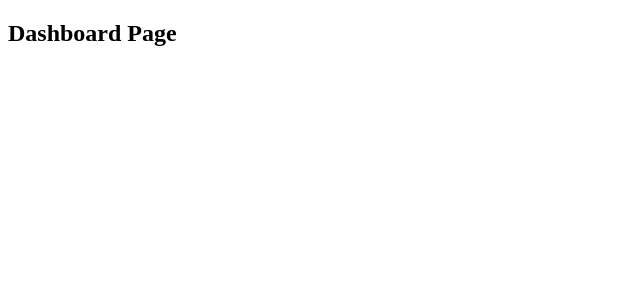
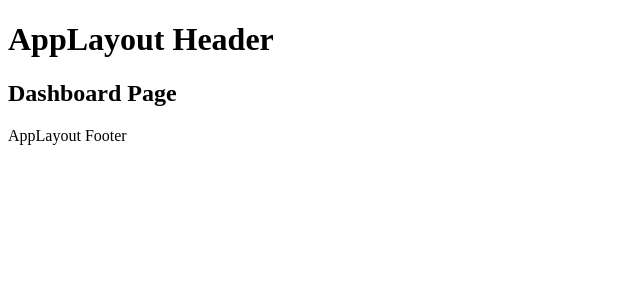
Before and after one commit to rramires/tut_vite_react_router_dom, a React (Vite) app: page / in a window 1280 px wide. Shown: the top 300 px of the page, without its empty margins (0-640 px from the left). Built offline with nearby package versions, Linux system fonts and the light colour scheme.

Commit message:
Add outlet and sub routes.

```diff
--- /dev/null
+++ b/src/pages/_layouts/app.tsx
@@ -0,0 +1,18 @@
+import { Outlet } from 'react-router-dom'
+
+export function AppLayout() {
+	return (
+		<>
+			<header>
+				<h1>AppLayout Header</h1>
+			</header>
+			<main>
+				{/* Content will change here */}
+				<Outlet />
+			</main>
+			<footer>
+				<p>AppLayout Footer</p>
+			</footer>
+		</>
+	)
+}
--- /dev/null
+++ b/src/pages/_layouts/auth.tsx
@@ -0,0 +1,18 @@
+import { Outlet } from 'react-router-dom'
+
+export function AuthLayout() {
+	return (
+		<>
+			<header>
+				<h1>AuthLayout</h1>
+			</header>
+			<main>
+				{/* Content will change here */}
+				<Outlet />
+			</main>
+			<footer>
+				<p>AuthLayout Footer</p>
+			</footer>
+		</>
+	)
+}
```
Also changed, not shown: src/routes.tsx (+6 -2 lines), 1 other file (tests, documents, lock files or other folders).
